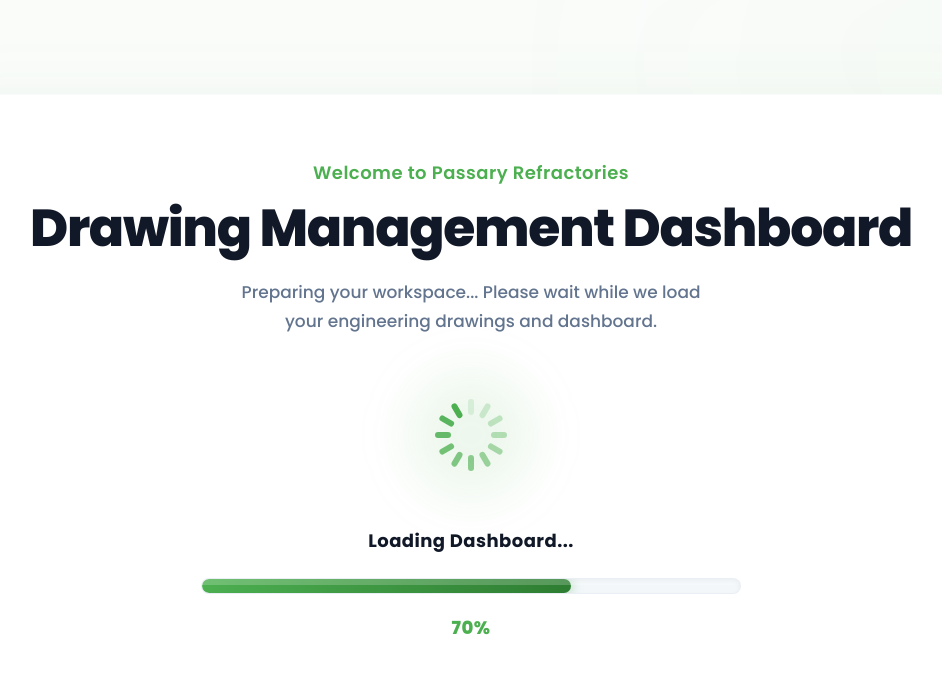
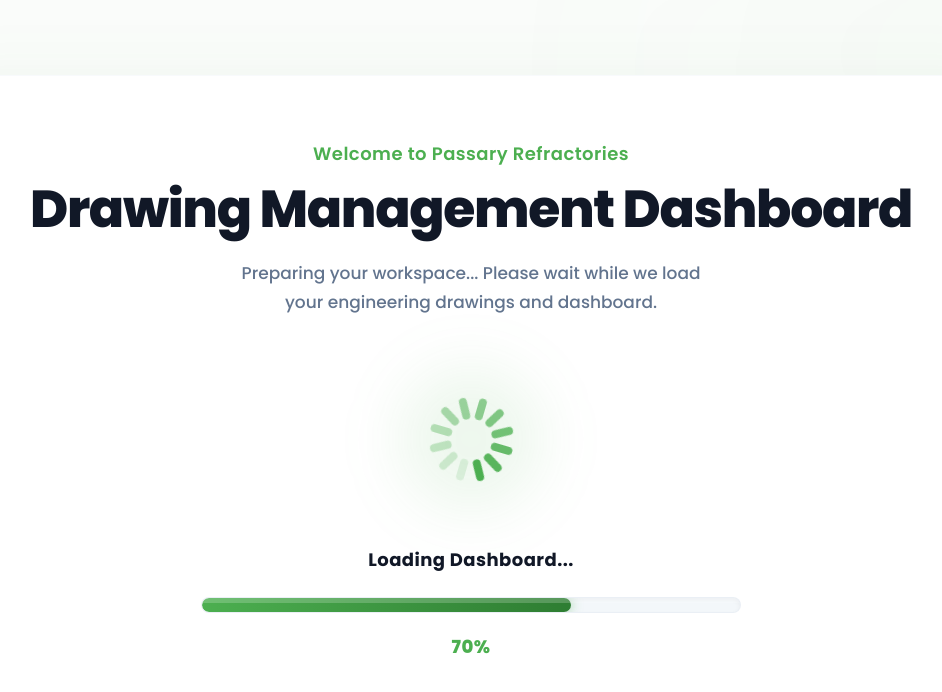
Before and after one commit to ganitwali2025-maker/Drawing-Management-, a React (Vite) app: page / in a window 1280 px wide. Both pictures are taken after a click on the button "START". Shown: the top 692 px of the page, without its empty margins (169-1111 px from the left). Built offline with nearby package versions, Linux system fonts and the light colour scheme.

Commit message:
Update spinner to match reference exactly with 12 thicker bars and smooth rotation

```diff
--- a/src/App.tsx
+++ b/src/App.tsx
@@ -419,17 +419,22 @@
           </div>
 
           {/* Center Animation (Spinner) */}
-          <div className="relative mb-14 flex items-center justify-center">
-             {/* Glow behind spinner */}
-             <div className="absolute w-32 h-32 bg-[#4CAF50]/10 rounded-full blur-[25px]"></div>
+          <div className="relative mb-16 mt-4 flex items-center justify-center">
+             {/* Soft glow behind spinner */}
+             <div className="absolute w-36 h-36 bg-[#4CAF50]/10 rounded-full blur-[30px]"></div>
 
-             {/* 12-petal iOS style spinner */}
-             <div className="relative w-[72px] h-[72px] animate-spin-slow">
-               {[...Array(12)].map((_, i) => (
-                 <div key={i} className="absolute inset-0 flex justify-center" style={{ transform: `rotate(${i * 30}deg)` }}>
-                   <div className="w-[6px] h-[16px] rounded-full bg-[#4CAF50]" style={{ opacity: 0.15 + (0.85 * (i / 11)) }}></div>
-                 </div>
-               ))}
+             {/* 12-petal premium spinner (85px) */}
+             <div className="relative w-[85px] h-[85px]">
+               <div className="absolute inset-0 animate-spin" style={{ animationDuration: '1.1s', animationTimingFunction: 'linear' }}>
+                 {[...Array(12)].map((_, i) => (
+                   <div key={i} className="absolute inset-0 flex justify-center" style={{ transform: `rotate(${i * 30}deg)` }}>
+                     <div
+                        className="w-[8px] h-[22px] rounded-full bg-[#4CAF50]"
+                        style={{ opacity: 0.15 + (0.85 * (i / 11)) }}
+                     ></div>
+                   </div>
+                 ))}
+               </div>
              </div>
           </div>
 
```
